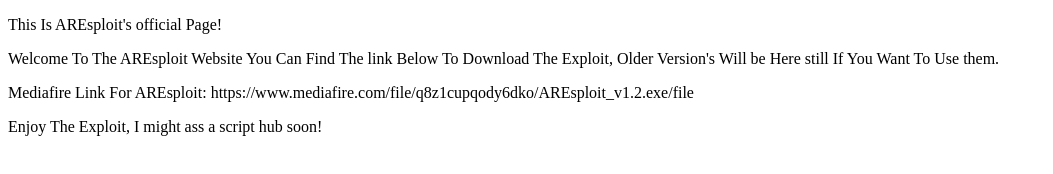
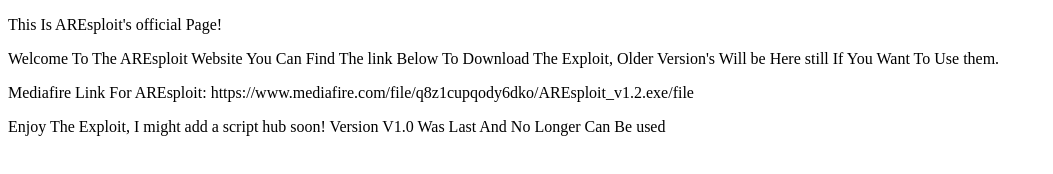
Before and after one commit to cOpEtriNe/TF2.github.io, a plain HTML site: page index.html in a window 1280 px wide. Shown: the whole page, without its empty margins (0-1053 px from the left). Drawn offline with Linux system fonts and the light colour scheme.

Commit message:
Update index.html

```diff
--- a/index.html
+++ b/index.html
@@ -11,6 +11,7 @@ If You Want To Use them.
 
 
 <p>Mediafire Link For AREsploit: https://www.mediafire.com/file/q8z1cupqody6dko/AREsploit_v1.2.exe/file</p>
-Enjoy The Exploit, I might ass a script hub soon!
+Enjoy The Exploit, I might add a script hub soon!
+    Version V1.0 Was Last And No Longer Can Be used
 </body>
 </html>
```
